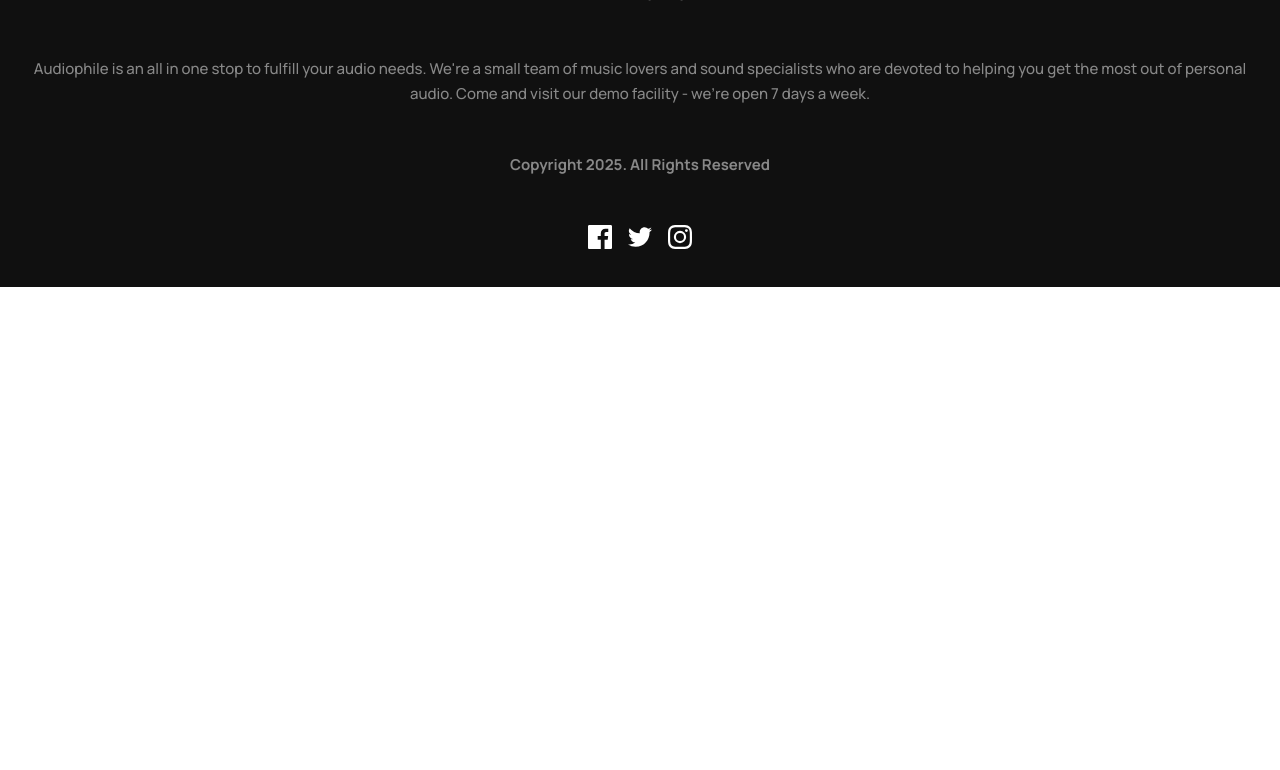
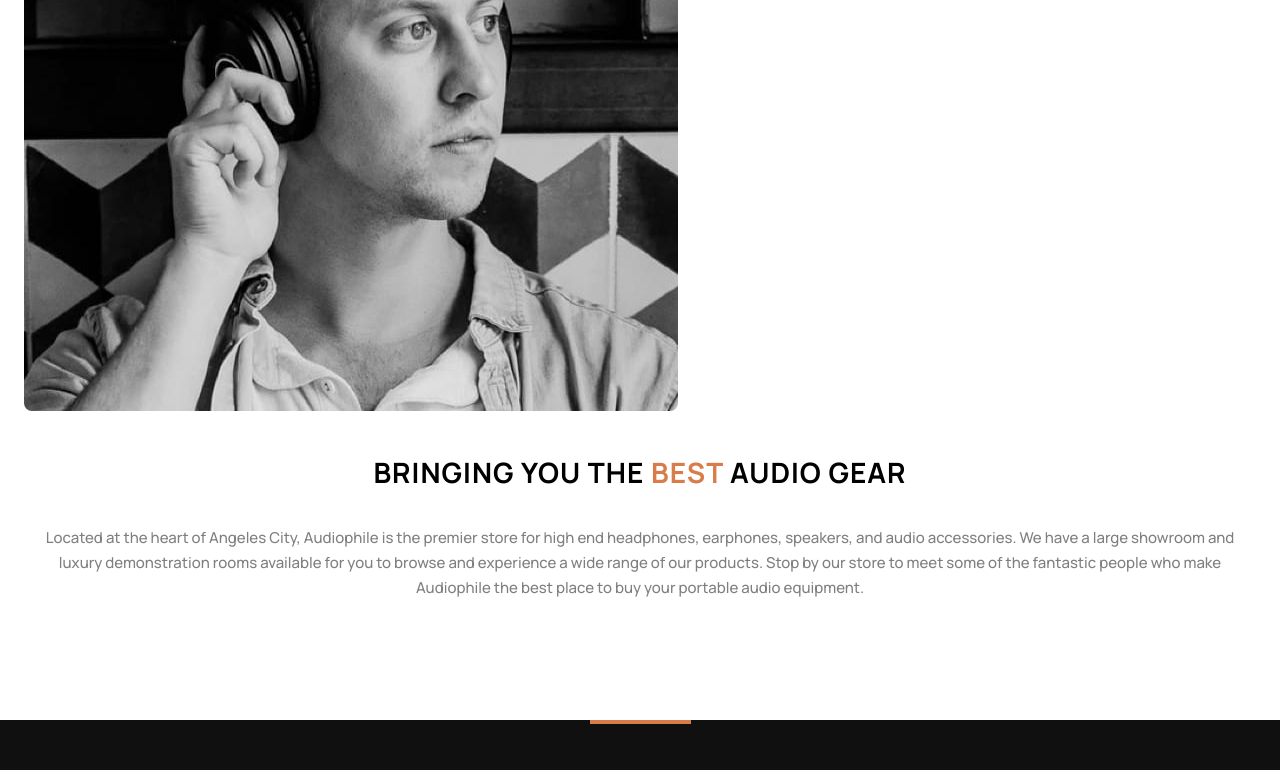
Before and after one commit to Striperoooo/ecommerce-app, a React (Vite) app: page / in a window 1280 px wide. Shown: the part 3153-3923 px from the top of the page. Before the commit the page ends 3440 px from the top, so only its background shows below. Built offline with nearby package versions, Linux system fonts and the light colour scheme.

Commit message:
Add AboutUsSection to Home page
Introduced a new AboutUsSection component with image and descriptive text about Audiophile. Added a new Typography variant 'h4OtherTight' for tighter tracking. Integrated AboutUsSection into the Home page layout.

```diff
--- a/src/components/Home/AboutUsSection.tsx
+++ b/src/components/Home/AboutUsSection.tsx
@@ -0,0 +1,27 @@
+import imageBestGear from "../../assets/shared/mobile/image-best-gear.jpg"
+import Typography from "../ui/Typography"
+
+
+
+export default function AboutUsSection() {
+    return (
+        <section className="my-30">
+            <div>
+                <img src={imageBestGear} alt="Black and white photo of a person modelling a pair of headphones." className="rounded-lg" />
+
+                <div className="text-center">
+                    <Typography variant="h4OtherTight" className="text-black mt-10 mb-8">
+                        Bringing you the
+                        <span className="text-d8"> best </span>
+                        audio gear
+                    </Typography>
+
+                    <Typography variant="p" className="text-black/50">
+                        Located at the heart of Angeles City, Audiophile is the premier store for high end headphones, earphones, speakers, and audio accessories. We have a large showroom and luxury demonstration rooms available for you to browse and experience a wide range of our products. Stop by our store to meet some of the fantastic people who make Audiophile the best place to buy your portable audio equipment.
+                    </Typography>
+                </div>
+
+            </div>
+        </section>
+    )
+}
--- a/src/components/ui/Typography.tsx
+++ b/src/components/ui/Typography.tsx
@@ -9,6 +9,7 @@
     h3: { tag: 'h3', className: 'font-bold text-[32px] leading-[36px] tracking-[1.15px] uppercase' },
     h4: { tag: 'h4', className: 'font-bold text-[28px] leading-[38px] tracking-[2px] uppercase' },
     h4Other: { tag: 'h4', className: 'font-bold text-[28px] leading-normal tracking-[2px] uppercase' },
+    h4OtherTight: { tag: 'h4', className: 'font-bold text-[28px] leading-normal tracking-[1px] uppercase' },
     h5: { tag: 'h5', className: 'font-bold text-[24px] leading-[33px] tracking-[1.7px] uppercase' },
     h6: { tag: 'h6', className: 'font-bold text-[18px] leading-[24px] tracking-[1.3px] uppercase' },
     overline: { tag: 'span', className: 'font-normal text-[14px] leading-normal tracking-[10px] uppercase' },
--- a/src/pages/Home.tsx
+++ b/src/pages/Home.tsx
@@ -2,6 +2,7 @@
 import HeroSection from "../components/Home/HeroSection";
 import CategoryButtons from "../components/Home/CategoryButtons";
 import PromotionalProducts from "../components/Home/PromotionalProducts";
+import AboutUsSection from "../components/Home/AboutUsSection";
 
 
 export default function Home() {
@@ -12,6 +13,7 @@
             <div className="w-full h-full px-6">
                 <CategoryButtons />
                 <PromotionalProducts />
+                <AboutUsSection />
             </div>
 
         </>
```
